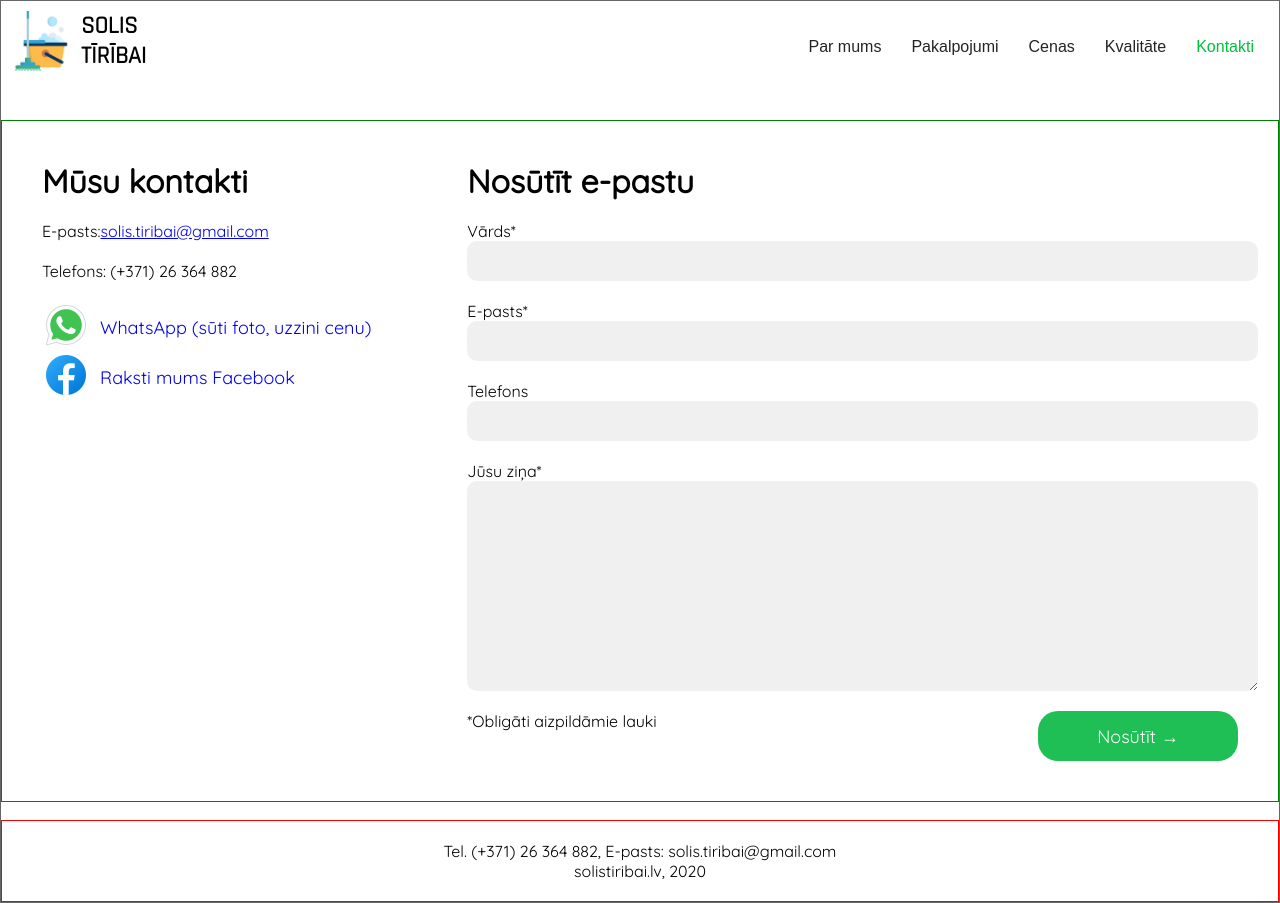
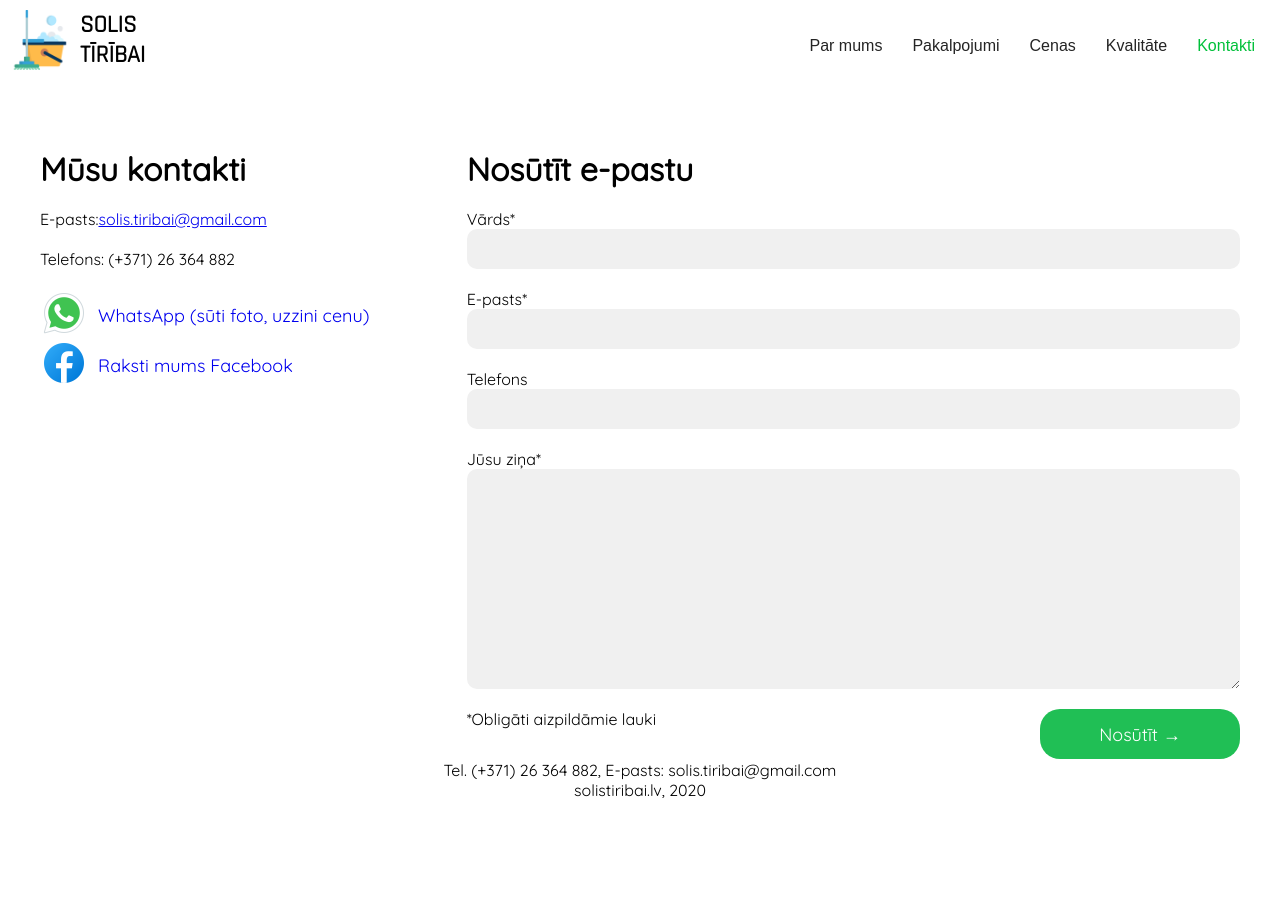
Before and after one commit to madzadev/solistiribai, a Gatsby site: page /kontakti in a window 1280 px wide. After the commit the page ends 800 px from the top, so only its background shows below. Built offline with nearby package versions, Linux system fonts and the light colour scheme; Gatsby itself is replaced by a stand-in of ours.

Commit message:
footer and layout change

```diff
--- a/src/components/footer.scss
+++ b/src/components/footer.scss
@@ -1,10 +1,11 @@
 .footer-wrapper {
-  border: 1px solid red;
+  // border: 1px solid red;
   text-align: center;
   position: absolute;
   bottom: 0;
   width: 100%;
-  padding: 20px;
+  // padding: 20px;
+  min-height: 2.5rem;
   box-sizing: border-box;
   // background-color: #f7f7f7;
 }
--- a/src/components/layout.scss
+++ b/src/components/layout.scss
@@ -5,7 +5,7 @@
 .page-wrapper {
   max-width: 1400px;
   margin: 0 auto;
-  border: 1px solid rgb(102, 102, 102);
+  // border: 1px solid rgb(102, 102, 102);
   min-height: 100vh;
   position: relative;
   font-family: "Montserrat", sans-serif;
@@ -21,10 +21,10 @@
 }
 
 .content-wrapper {
-  margin-top: 30px;
+  margin-top: 20px;
   padding: 40px;
-  border: 1px solid green;
+  // border: 1px solid green;
   // color: red;
-  margin-bottom: 100px;
+  margin-bottom: 5rem;
   // box-sizing: border-box;
 }
--- a/src/pages/kontakti.scss
+++ b/src/pages/kontakti.scss
@@ -50,23 +50,25 @@ label {
 input {
   display: block;
   width: 100%;
-  height: 30px;
+  height: 40px;
   //   border-radius: 10px;
   margin-bottom: 20px;
   background-color: rgb(240, 240, 240);
   padding: 5px 10px;
   border: none;
   border-radius: 10px;
+  box-sizing: border-box;
 }
 textarea {
   display: block;
   width: 100%;
-  height: 200px;
+  height: 220px;
   margin-bottom: 20px;
   background-color: rgb(240, 240, 240);
   padding: 5px 10px;
   border: none;
   border-radius: 10px;
+  box-sizing: border-box;
 }
 
 .contact-btn {
```
